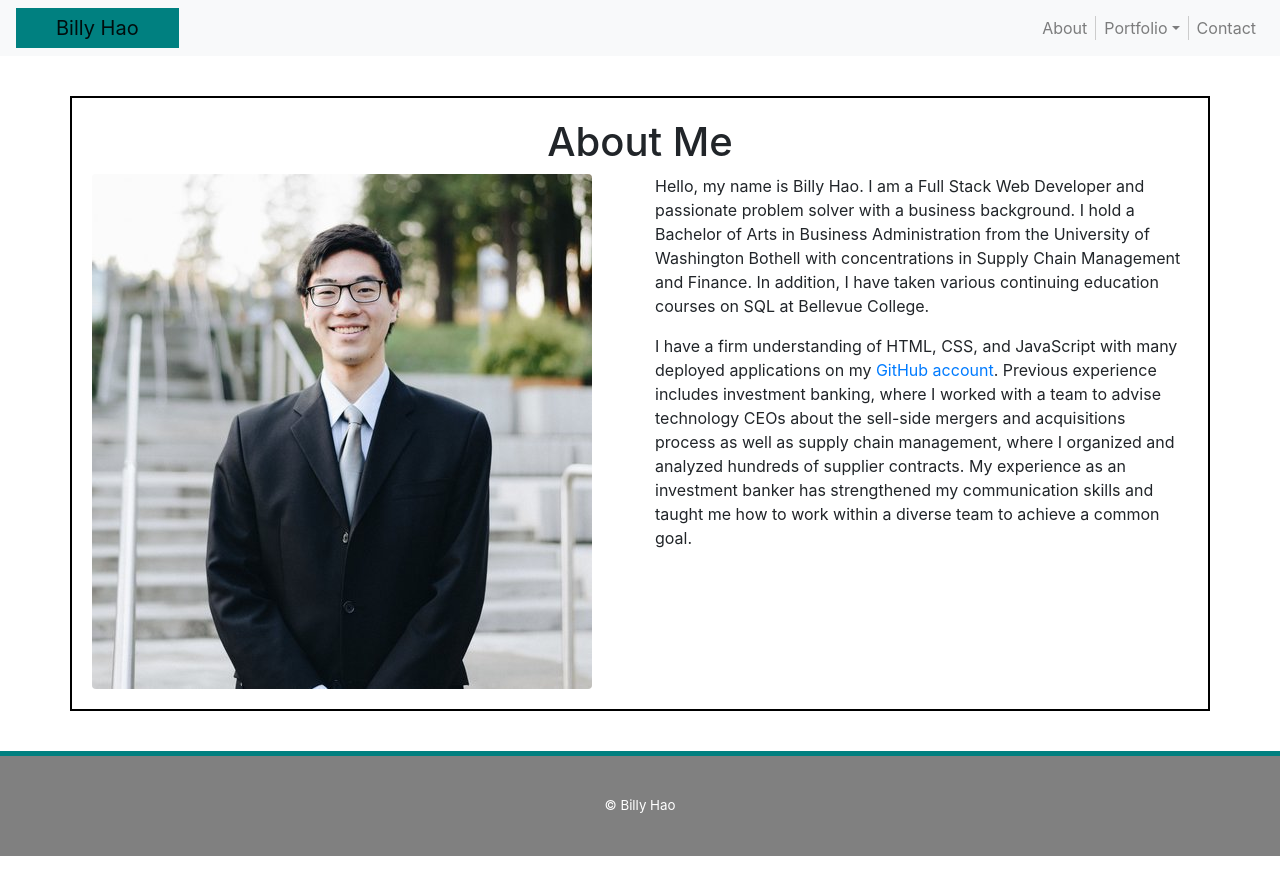
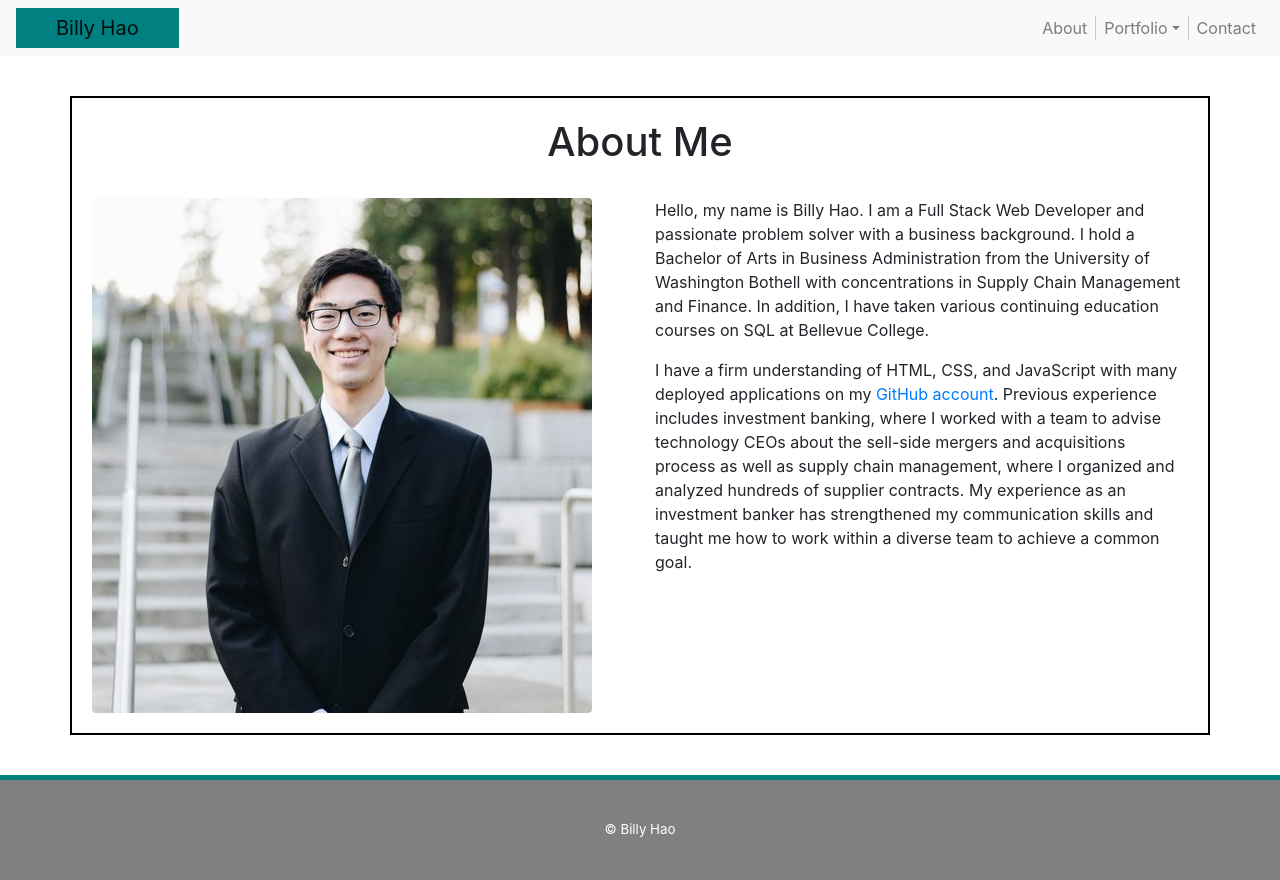
Before and after one commit to billyhao12/react-portfolio, a React (Create React App) app: page / in a window 1280 px wide. Before the commit the page ends 856 px from the top, so only its background shows below. Built offline with nearby package versions, Linux system fonts and the light colour scheme.

Commit message:
Fixed issue where h1 styling was leaking over to other pages.

```diff
--- a/src/pages/Projects/index.js
+++ b/src/pages/Projects/index.js
@@ -21,7 +21,7 @@ class Projects extends Component {
                 <Row>
                     <Col lg={12}>
                         <div className="box">
-                            <h1>Projects</h1>
+                            <h1 id="pageTitle">Projects</h1>
                             <Row style={{"align-content": "center"}}>
                                 {this.state.projects.map(project => (
                                     <Project project={project} />
--- a/src/pages/Projects/style.css
+++ b/src/pages/Projects/style.css
@@ -1,4 +1,4 @@
-h1 {
+h1#pageTitle {
     padding-bottom: 0;
     margin-bottom: 0;
 }
```
